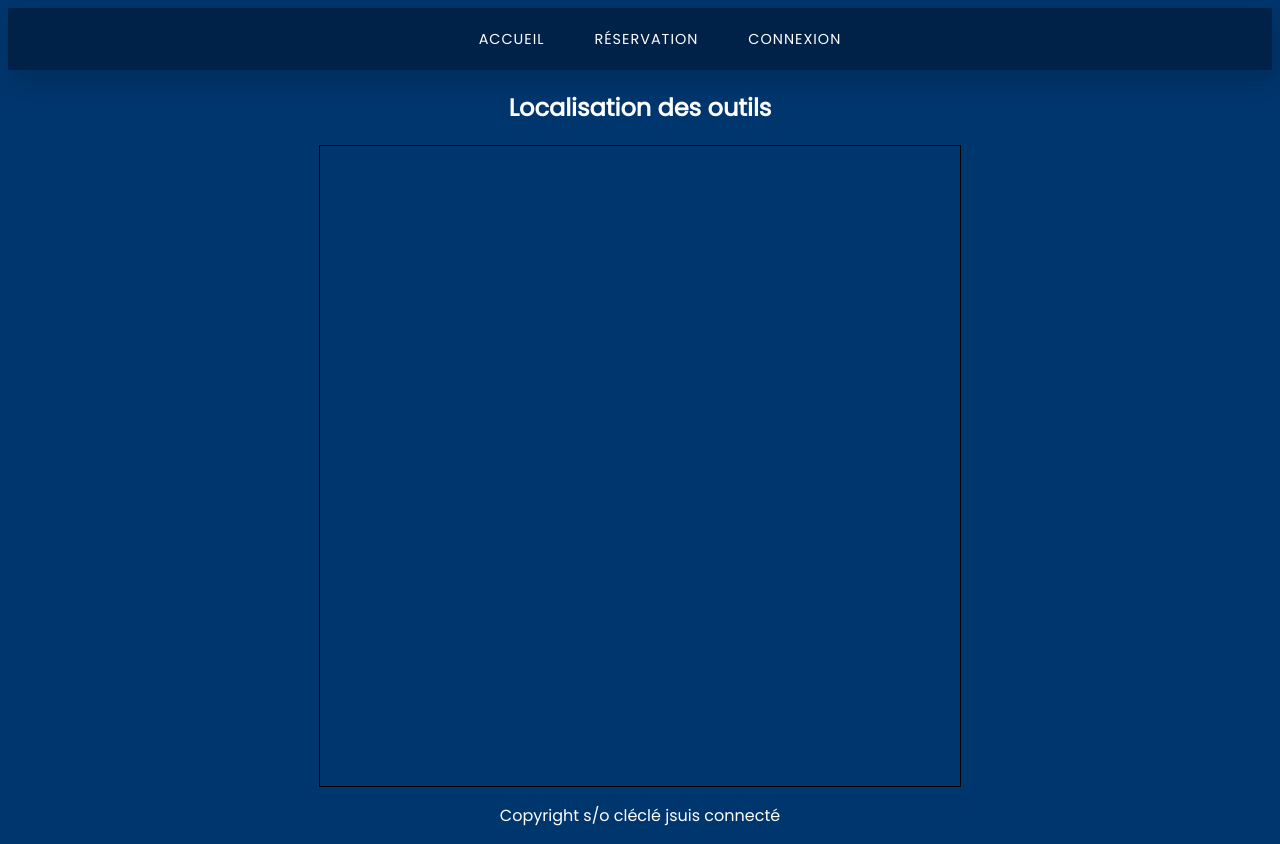
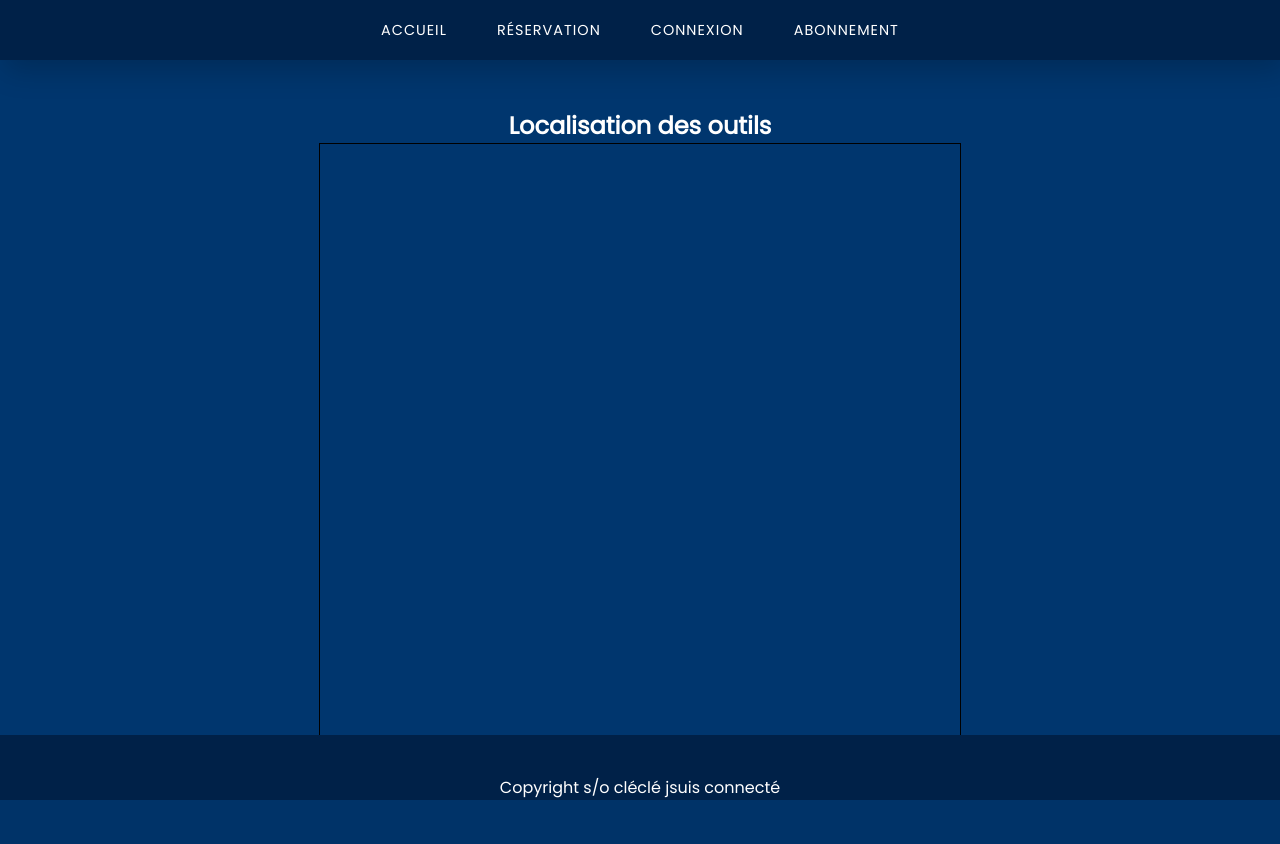
Before and after one commit to TomPARIS1/SAE-Position-Outils, a PHP site: page / in a window 1280 px wide. After the commit the page ends 800 px from the top, so only its background shows below. Run offline with PHP 8.4, Linux system fonts and the light colour scheme; some libraries are stand-ins or nearby versions.

Commit message:
Modif HTML/CSS (body, navbar, footer)

```diff
--- a/SAEClecle/css/styles.css
+++ b/SAEClecle/css/styles.css
@@ -1,6 +1,8 @@
 @import url('https://fonts.googleapis.com/css2?family=Poppins&display=swap');
 
 *{
+    margin: 0;
+    padding: 0;
     font-family: 'Poppins', sans-serif;
     scroll-behavior: smooth;
     box-sizing: border-box;
@@ -16,12 +18,13 @@ body{
     align-items: center;
     flex-direction: column;
     color: white;
-    height: 100%;
     text-align: center;
 }
 
 header {
-	width: 100%;
+    height: 100%;
+    width: 100%;
+    padding-bottom: 3em;
 }
 
 ul {
@@ -38,14 +41,14 @@ nav {
     align-items: center;
     width: 100%;
     background-color: rgb(0, 33, 72);
+    top: 0;
+    left: 0;
+    z-index: 1;
     box-shadow: 5px 10px 30px rgba(0, 0, 0, 0.2);
 }
 
-footer {
-    display:flex;
-    justify-content: space-around;
-    align-items: center;
-    width: 100%;
+nav a img {
+    height:45px;
 }
 
 nav ul {
@@ -55,7 +58,8 @@ nav ul {
 nav ul li a {
     display: flex;
     align-items: center;
-    height: 20px;
+    height: 50px;
+    line-height: 45px;
     margin: 5px;
     padding: 0px 20px;
     font-size: 0.9rem;
@@ -65,16 +69,42 @@ nav ul li a {
 }
 
 nav ul li a:hover {
-    color: #5f6588;
+    color: #213e7d;
     text-shadow: 5px 5px 30px #000000;
     transition: all 0.2s ease;
+}
+
+nav label > img {
+    height: 45px;
+    margin-left: 10px;
+    margin-top: 5px;
+    display: none;
+}
+
+nav label {
+    display: none;
+}
+
+#check {
+    display: none;
+}
+
+footer{
+    position: absolute;
+    bottom: 0;
+    left: 0;
+    right: 0;
+    background-color: rgb(0, 33, 72);
+    height: auto;
+    width: 100%;
+    padding-top: 40px;
 }
 
 h1 {
     text-decoration: underline;
 }
 
-article {
+#container {
     border: 0.1em solid black;
     padding: 20em;
 }
--- a/SAEClecle/header.php
+++ b/SAEClecle/header.php
@@ -1,9 +1,14 @@
 <nav id="menu">
-    <div class="element_menu">
-        <ul>
-            <li><a href="index.php">Accueil</a></li>
-            <li><a href="reservation.php">Réservation</a></li>
-            <li><a href="connexion.php">Connexion</a></li>
-        </ul>
+    <div id="accueil">
+        <div>
+            <label for="check"><img src="images/hamburger.png" alt="menu"></label>
+            <input type="checkbox" id="check">
+            <ul>
+                <li><a href="index.php">Accueil</a></li>
+                <li><a href="reservation.php">Réservation</a></li>
+                <li><a href="connexion.php">Connexion</a></li>
+                <li><a href="#">Abonnement</a></li>
+            </ul>
+        </div>
     </div>
 </nav>
--- a/SAEClecle/index.php
+++ b/SAEClecle/index.php
@@ -3,6 +3,8 @@
     <head>
         <title>Site Cléclé</title>
         <link rel="stylesheet" type="text/css" href="css/styles.css">
+        <link rel="icon" type="image/png" href="images/outils.png">
+        <script src="https://unpkg.com/konva@8/konva.min.js"></script>
     </head>
 
     <body>
@@ -14,9 +16,62 @@
         <div id="corps">
             <h2>Localisation des outils</h2>
 
-            <article>
+            <div id="container">
+                <!--<script>
+                    var WIDTH = 1000;
+                    var HEIGHT = 1000;
+                    var NUMBER = 10;
 
-            </article>
+                    var stage = new Konva.Stage({
+                        container: 'container',
+                        width: WIDTH,
+                        height: HEIGHT,
+                    });
+
+                    var text = new Konva.Text({
+                        x: 10,
+                        y: 10,
+                        fontFamily: 'Calibri',
+                        fontSize: 24,
+                        text: '',
+                        fill: 'black',
+                    });
+
+                    var layer = new Konva.Layer();
+                    layer.add(text);
+                    stage.add(layer);
+
+                    function generateNode() {
+                        return new Konva.Circle({
+                            x: WIDTH * Math.random(),
+                            y: HEIGHT * Math.random(),
+                            radius: 5,
+                            fill: 'red',
+                        });
+                    }
+
+                    function point_hover(event)
+                    {
+                        let point = event.currentTarget;
+                        document.body.style.cursor = 'pointer';
+                        text.text = "nom outil";
+                    }
+
+                    function point_leave(event)
+                    {
+                        let point = event.currentTarget;
+                        document.body.style.cursor = 'default';
+                        text.text = "";
+                    }
+
+                    for (var i = 0; i < NUMBER; i++) {
+                        let point = generateNode();
+                        point.addEventListener("mouseover", point_hover);
+                        point.addEventListener("mouseout", point_leave);
+                        layer.add(point);
+                    }
+                </script>-->
+            </div>
 
         </div>
 
```
Also changed, not shown: SAEClecle/images/outils.png (added).
